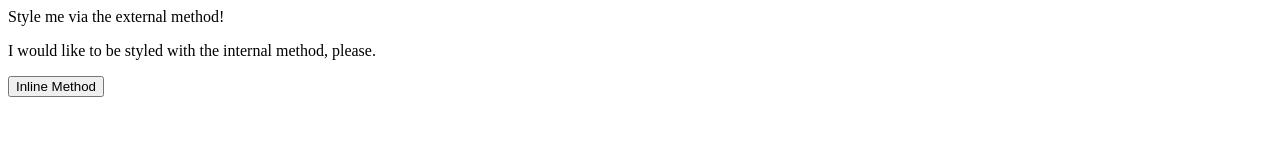
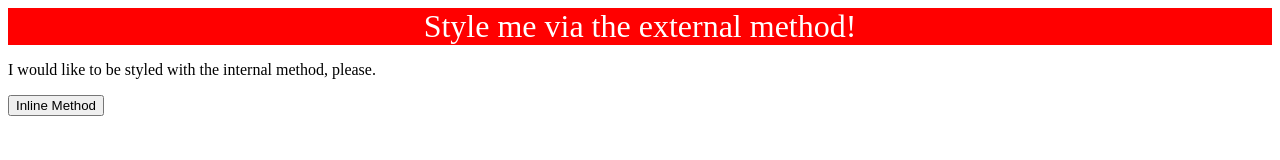
Before and after one commit to szxivk/odin-project-webdev-2024, a plain HTML site: page odin-proj/webdev-foundations/css-exercises/intro-to-css/01-css-methods/index.html in a window 1280 px wide. Drawn offline with Linux system fonts and the light colour scheme.

Commit message:
Update solution for 01-css-methods in css-exercises/intro-to-css/
- added external method of linking css to html

```diff
--- a/odin-proj/webdev-foundations/css-exercises/intro-to-css/01-css-methods/index.html
+++ b/odin-proj/webdev-foundations/css-exercises/intro-to-css/01-css-methods/index.html
@@ -4,6 +4,7 @@
     <meta charset="UTF-8">
     <meta http-equiv="X-UA-Compatible" content="IE=edge">
     <meta name="viewport" content="width=device-width, initial-scale=1.0">
+    <link rel="stylesheet" href="styles.css">
     <title>Methods for Adding CSS</title>
   </head>
   <body>
--- a/odin-proj/webdev-foundations/css-exercises/intro-to-css/01-css-methods/styles.css
+++ b/odin-proj/webdev-foundations/css-exercises/intro-to-css/01-css-methods/styles.css
@@ -0,0 +1,6 @@
+div {
+    font-size: xx-large;
+    text-align: center;
+    color:white;
+    background-color:red;
+}
```
